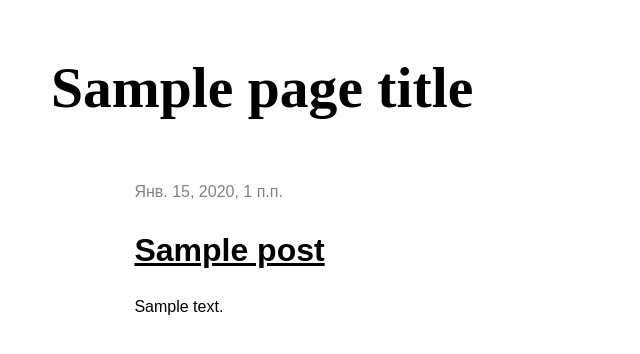
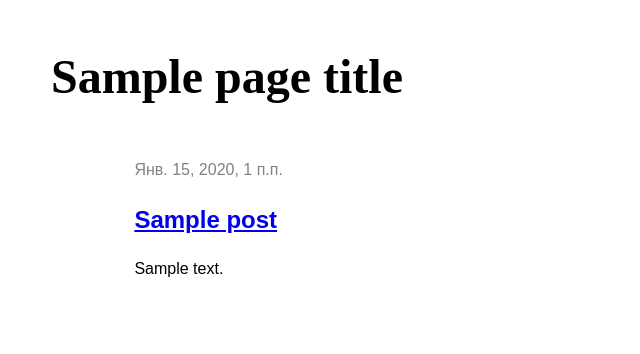
Before and after one commit to juliakorovsky/my-first-blog, a Django app: template blog/templates/blog/post_list.html in a window 1280 px wide. Shown: the top 354 px of the page, without its empty margins (0-640 px from the left). Run offline with Django 3.2, Linux system fonts and the light colour scheme; tables that the repository leaves empty hold one stand-in row (values such as "Sample post"); the template is opened without the code that fills it: values that come from a table or form of the project are taken from there, most other values are stand-ins (such as "Sample title", 1, 10 or a date in 2020).

Commit message:
Replaced vw with em.

```diff
--- a/blog/static/css/blog.css
+++ b/blog/static/css/blog.css
@@ -4,7 +4,7 @@
 }
 
 .page-header h1, .page-header h1 a, .page-header h1 a:visited, .page-header h1 a:active {
-   font-size: 4.5vw;
+   font-size: 3em;
    text-decoration: none;
 }
 
@@ -25,6 +25,7 @@ height: auto;
 margin-left: 15%;
 margin-right: -15%;
 margin-top: 12%;
+font-size: 1em;
 background-color: #E8E8E8;
 text-align: center;
 padding: 30px 30px 30px 30px;
--- a/blog/templates/blog/post_list.html
+++ b/blog/templates/blog/post_list.html
@@ -5,7 +5,7 @@
                     <div class="date">
                         {{ post.published_date }}
                     </div>
-                    <h1><a href="{% url 'post_detail' pk=post.pk %}">{{ post.title }}</a></h1>
+                    <h2><a href="{% url 'post_detail' pk=post.pk %}">{{ post.title }}</a></h2>
                     <p>{{ post.text|linebreaksbr }}</p>
                 </div>
     {% endfor %}
```
